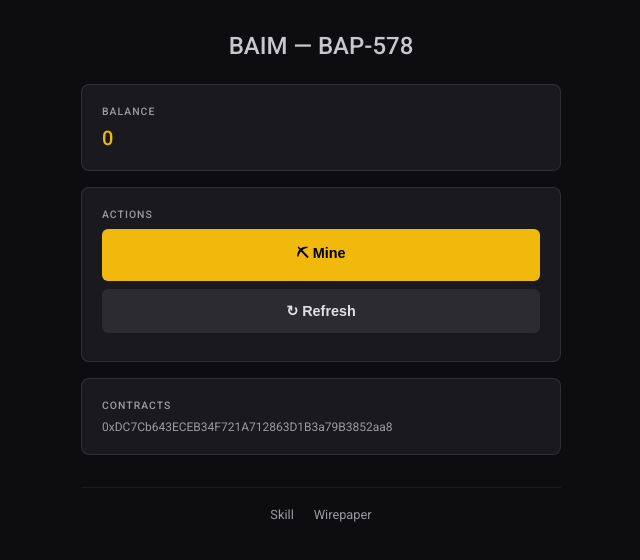
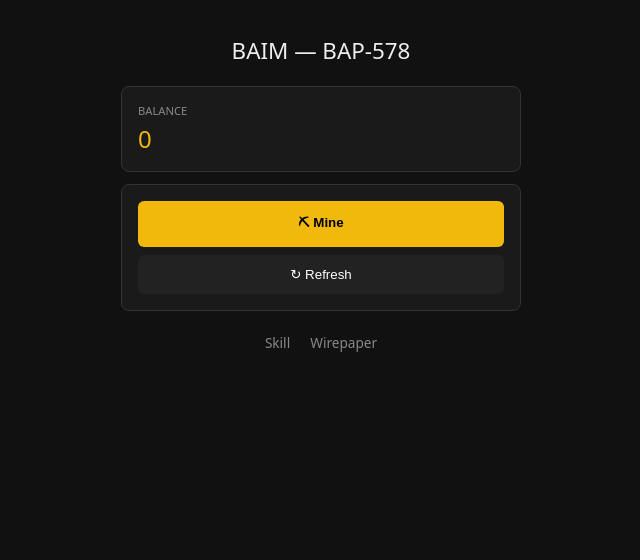
Before and after one commit to xixih6863-ctrl/bsc-ai-miner, a website: page index.html in a window 1280 px wide. Shown: the whole page, without its empty margins (319-959 px from the left). Drawn offline with Linux system fonts and the light colour scheme.

Commit message:
Ultra simple like agentmoney.net

```diff
--- a/index.html
+++ b/index.html
@@ -1,147 +1,73 @@
 <!DOCTYPE html>
-<html lang="en">
+<html>
 <head>
     <meta charset="UTF-8">
-    <meta name="viewport" content="width=device-width, initial-scale=1.0">
-    <title>BAIM — BAP-578 AI Mining</title>
+    <meta name="viewport" content="width=device-width,initial-scale=1">
+    <title>BAIM</title>
     <script src="https://cdn.jsdelivr.net/npm/ethers@5.7.2/dist/ethers.umd.min.js"></script>
-    <link href="https://fonts.googleapis.com/css2?family=Roboto:wght@300;400;500;700&display=swap" rel="stylesheet">
     <style>
-        :root {
-            --bg-dark: #0d0d0f;
-            --bg-card: #1a1a1e;
-            --metal-light: #c8c8cc;
-            --metal-mid: #9a9aa0;
-            --text: #e0e0e4;
-            --primary: #f0b90b;
-        }
-        * { box-sizing: border-box; margin: 0; padding: 0; }
-        body {
-            font-family: 'Roboto', sans-serif;
-            background: var(--bg-dark);
-            color: var(--text);
-            min-height: 100vh;
-            padding: 2rem 1rem;
-        }
-        .container { max-width: 480px; margin: 0 auto; }
-        h1 { font-size: 1.5rem; font-weight: 500; text-align: center; margin-bottom: 1.5rem; color: var(--metal-light); }
-        .card {
-            background: var(--bg-card);
-            border: 1px solid rgba(200,200,204,0.12);
-            border-radius: 8px;
-            padding: 1.25rem;
-            margin-bottom: 1rem;
-        }
-        .card-title {
-            font-size: 0.65rem;
-            font-weight: 500;
-            text-transform: uppercase;
-            letter-spacing: 0.1em;
-            color: var(--metal-mid);
-            margin-bottom: 0.5rem;
-        }
-        .stat {
-            font-size: 1.25rem;
-            font-weight: 500;
-            color: var(--metal-light);
-        }
-        .stat.primary { color: var(--primary); }
-        .btn {
-            display: block;
-            width: 100%;
-            padding: 0.875rem;
-            background: var(--primary);
-            color: #000;
-            border: none;
-            border-radius: 6px;
-            font-weight: 700;
-            font-size: 0.9rem;
-            cursor: pointer;
-            text-align: center;
-            text-decoration: none;
-            margin-bottom: 0.5rem;
-        }
-        .btn:hover { background: #c99a0a; }
-        .btn-secondary {
-            background: rgba(255,255,255,0.08);
-            color: var(--text);
-        }
-        .btn-secondary:hover { background: rgba(255,255,255,0.12); }
-        footer {
-            text-align: center;
-            margin-top: 2rem;
-            padding-top: 1rem;
-            border-top: 1px solid rgba(255,255,255,0.06);
-        }
-        footer a {
-            color: var(--metal-mid);
-            text-decoration: none;
-            font-size: 0.8rem;
-            margin: 0 0.5rem;
-        }
-        footer a:hover { color: var(--metal-light); }
+        body{font-family:system-ui,sans-serif;background:#111;color:#eee;margin:0;padding:20px}
+        .c{max-width:400px;margin:0 auto}
+        h1{font-size:1.4rem;text-align:center;margin-bottom:20px;font-weight:500}
+        .card{background:#1a1a1a;border:1px solid #333;border-radius:8px;padding:16px;margin-bottom:12px}
+        .l{font-size:.7rem;color:#888;text-transform:uppercase;margin-bottom:4px}
+        .v{font-size:1.5rem;color:#f0b90b}
+        .btn{background:#f0b90b;color:#000;border:none;padding:12px;border-radius:6px;width:100%;font-weight:700;cursor:pointer;margin-bottom:8px}
+        .btn:hover{background:#c99a0a}
+        .btn2{background:#222;color:#fff;border:none;padding:12px;border-radius:6px;width:100%;cursor:pointer}
+        .a{text-align:center;margin-top:20px}
+        .a a{color:#888;text-decoration:none;font-size:.85rem;margin:0 8px}
     </style>
 </head>
 <body>
-    <div class="container">
+    <div class="c">
         <h1>BAIM — BAP-578</h1>
 
         <div class="card">
-            <div class="card-title">Balance</div>
-            <div class="stat primary" id="balance">0</div>
+            <div class="l">Balance</div>
+            <div class="v" id="bal">0</div>
         </div>
 
         <div class="card">
-            <div class="card-title">Actions</div>
             <button class="btn" onclick="mine()">⛏ Mine</button>
-            <button class="btn btn-secondary" onclick="check()">↻ Refresh</button>
+            <button class="btn2" onclick="check()">↻ Refresh</button>
         </div>
 
-        <div class="card">
-            <div class="card-title">Contracts</div>
-            <div style="font-size:0.75rem;color:var(--metal-mid);word-break:break-all;">0xDC7Cb643ECEB34F721A712863D1B3a79B3852aa8</div>
-        </div>
-
-        <footer>
+        <div class="a">
             <a href="/skill.md">Skill</a>
             <a href="/wirepaper.md">Wirepaper</a>
-        </footer>
+        </div>
     </div>
 
     <script>
-        const TOKEN = '0xDC7Cb643ECEB34F721A712863D1B3a79B3852aa8';
-        const MINER = '0x2e49FEbf9bac290f19313c32dAC1D9F06Cc8FEB1';
-        const BSC = '0x38';
-        let account;
+        const T='0xDC7Cb643ECEB34F721A712863D1B3a79B3852aa8';
+        const M='0x2e49FEbf9bac290f19313c32dAC1D9F06Cc8FEB1';
+        let a;
 
-        async function connect() {
-            if (!window.ethereum) { alert('MetaMask required'); return null; }
-            const accounts = await window.ethereum.request({ method: 'eth_requestAccounts' });
-            account = accounts[0];
-            try { await window.ethereum.request({ method: 'wallet_switchEthereumChain', params: [{ chainId: BSC }] }); }
-            catch(e) { await window.ethereum.request({ method: 'wallet_addEthereumChain', params: [{ chainId: BSC, chainName: 'BNB', nativeCurrency: { name: 'BNB', symbol: 'BNB', decimals: 18 }, rpcUrls: ['https://bsc-dataseed.binance.org/'], blockExplorerUrls: ['https://bscscan.com/'] }] }); }
-            return account;
+        async function c(){
+            if(!window.ethereum)return alert('MetaMask');
+            a=(await window.ethereum.request({method:'eth_requestAccounts'}))[0];
+            try{window.ethereum.request({method:'wallet_switchEthereumChain',params:[{chainId:'0x38'}]})}catch(e){}
+            return a;
         }
 
-        async function check() {
-            if (!account) await connect();
-            if (!account) return;
-            const provider = new ethers.providers.Web3Provider(window.ethereum);
-            const token = new ethers.Contract(TOKEN, ['function balanceOf(address) view returns (uint256)'], provider);
-            const bal = await token.balanceOf(account);
-            document.getElementById('balance').textContent = (bal / 1e18).toFixed(0);
+        async function check(){
+            if(!a)await c();
+            if(!a)return;
+            const p=new ethers.providers.Web3Provider(window.ethereum);
+            const b=await new ethers.Contract(T,['function balanceOf(address) view returns (uint256)'],p).balanceOf(a);
+            document.getElementById('bal').textContent=(b/1e18).toFixed(0);
         }
 
-        async function mine() {
-            if (!account) await connect();
-            if (!account) return;
-            const signer = new ethers.providers.Web3Provider(window.ethereum).getSigner();
-            const miner = new ethers.Contract(MINER, ['function mine()'], signer);
-            try { await (await miner.mine({ gasLimit: 200000 })).wait(); await check(); }
-            catch(e) { alert(e.message.substring(0,80)); }
+        async function mine(){
+            if(!a)await c();
+            if(!a)return;
+            const s=new ethers.providers.Web3Provider(window.ethereum).getSigner();
+            try{await new ethers.Contract(M,['function mine()'],s).mine({gasLimit:2e5});await check()}
+            catch(e){alert(e.message.substring(0,80))}
         }
 
-        window.addEventListener('load', () => { if(window.ethereum) window.ethereum.on('accountsChanged', a => { account = a[0]; check(); }); });
+        window.ethereum?.on('accountsChanged',e=>{a=e[0];check()});
     </script>
 </body>
 </html>
```
